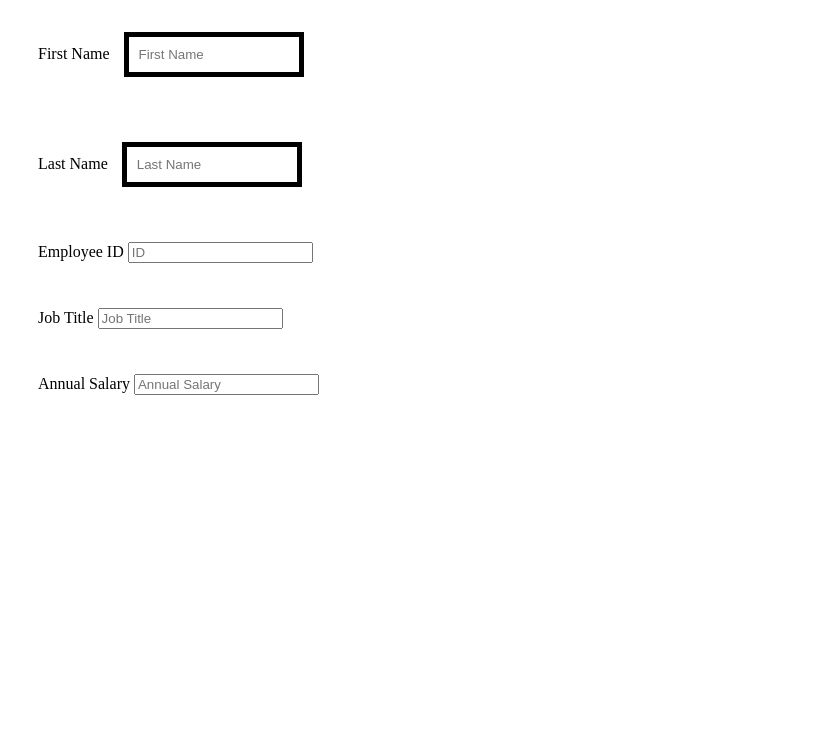
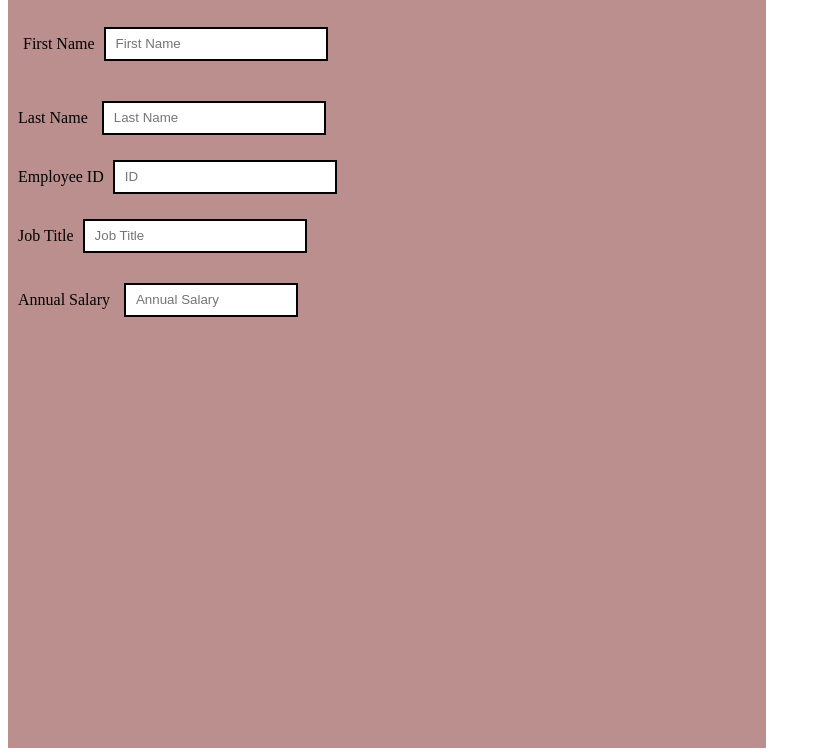
Before and after one commit to juliezimmer/weekend-challenge-4, a website: page public/index.html in a window 1280 px wide. Shown: the part 73-829 px from the top of the page, without its empty margins (0-821 px from the left). Before the commit the page ends 800 px from the top, so only its background shows below. Drawn offline with Linux system fonts and the light colour scheme.

Commit message:
added some styling for input boxes

```diff
--- a/public/index.html
+++ b/public/index.html
@@ -10,15 +10,18 @@
 
     </head>
     <body ng-app="EmployeeApp" ng-controller="EmployeeController as vm">
+    <div id="inputDiv">
       <h1>Employee Database Portal</h1>
         <div id="firstNameField">
             <label for="firstNameInput">First Name</label>
             <input type="text" id="firstNameInput" placeholder="First Name" ng-model="vm.newEmployee.firstName">
         </div>
+
         <div id="lastNameField">
             <label for="lastNameInput">Last Name</label>
             <input type="text" id="lastNameInput" placeholder="Last Name" ng-model="vm.newEmployee.lastName">
         </div>
+
         <div id="empId">
             <label for="employeeId">Employee ID</label>
             <input type="number" id="employeeId" placeholder="ID" ng-model="vm.newEmployee.employeeId">
@@ -27,11 +30,13 @@
             <label for="jobTitle">Job Title</label>
             <input type="text" id="jobTitle" placeholder="Job Title" ng-model="vm.newEmployee.jobTitle">
         </div>
+
         <div id="salary">
             <label for="salaryInput">Annual Salary</label>
             <input type="number" id="salaryInput" placeholder="Annual Salary" ng-model="vm.newEmployee.annualSalary">
         </div>
 
 
+    </div>
     </body>
 </html>
--- a/public/styles.css
+++ b/public/styles.css
@@ -1,41 +1,83 @@
+#inputDiv {
+    background-color: rosybrown;
+    width: 60%;
+    height:800px;
+}
+
 #firstNameField {
-    width: 300px;
-    padding: 15px;
-    margin: 15px;
+    width: 400px;
+    padding: 5px;
+    margin: 5px;
+    float: left;
+    margin: 10px;
+
     }
 #firstNameInput {
-    width: 150px;
-    border: 5px solid black;
+    width: 200px;
+    border: 2px solid black;
     padding: 10px;
-    margin: 10px;
+    margin: 5px;
+    height: 10px;
+
 }
 
 #lastNameField {
-        width: 300px;
-        padding: 15px;
-        margin: 15px;
+        width: 400px;
+        padding: 5px;
+        margin: 5px;
+        float: left;
+        margin: 5px;
 }
 
 #lastNameInput {
-    width: 150px;
-    border: 5px solid black;
+    width: 200px;
+    border: 2px solid black;
     padding: 10px;
     margin: 10px;
+    height: 10px;
 }
 
 #empId {
-    width: 300px;
-    padding: 15px;
-    margin: 15px;
+    width: 400px;
+    padding: 5px;
+    margin: 5px;
+
+}
+
+#employeeId {
+    width: 200px;
+    border: 2px solid black;
+    padding: 10px;
+    margin: 5px;
+    height: 10px;
 }
 
 #job {
-    width: 300px;
-    padding: 15px;
-    margin: 15px;
+    width: 400px;
+    padding: 5px;
+    margin: 5px;
+
 }
+
+#jobTitle {
+    width: 200px;
+    border: 2px solid black;
+    padding: 10px;
+    margin: 5px;
+    height: 10px;
+}
+
 #salary {
     width: 300px;
-    padding: 15px;
-    margin: 15px;
+    padding: 5px;
+    margin: 5px;
+
 }
+
+#salaryInput {
+    width: 150px;
+    border: 2px solid black;
+    padding: 10px;
+    margin: 10px;
+    height: 10px;
+}
--- a/server/app.js
+++ b/server/app.js
@@ -7,7 +7,7 @@
 var employee = require('./routes/employee');
 
 app.use(bodyParser.urlencoded({extended: true}));
-app.use(express.static('server/public'));
+app.use(express.static('public'));
 
 //for server routes
 app.use('/employee', employee);
```
Also changed, not shown: public/vendors/angular.min copy.js (added).
